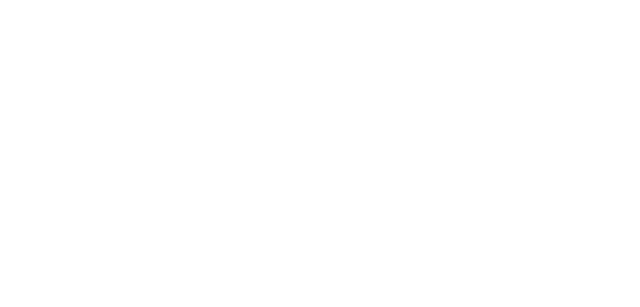
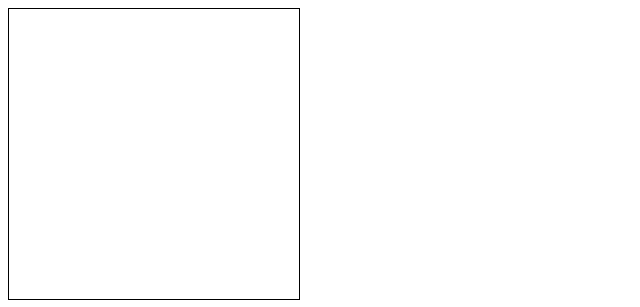
Before and after one commit to jeremyckahn/bezierizer, a website: page index.html in a window 1280 px wide. Shown: the whole page, without its empty margins (0-640 px from the left). Drawn offline with nearby package versions, Linux system fonts and the light colour scheme.

Commit message:
Bootstraps DOM and CSS.

```diff
--- a/index.html
+++ b/index.html
@@ -2,9 +2,11 @@
 <html>
 <head>
   <title>Bezierizer.  A graphical widget for defining a Bezier curve.</title>
+  <link rel="stylesheet" href="src/bezier.style.css">
 <head>
 <body>
   <div id="bezierizer-test"></div>
+  <script src="bower_components/jquery/jquery.min.js"></script>
   <script src="src/bezierizer.template.js"></script>
   <script src="src/bezierizer.core.js"></script>
   <script>
--- /dev/null
+++ b/src/bezier.style.css
@@ -0,0 +1,9 @@
+.bezierizer-container {
+
+}
+
+  .bezierizer-container canvas {
+    border: solid 1px #000;
+    height: 290px;
+    width: 290px;
+  }
--- a/src/bezierizer.core.js
+++ b/src/bezierizer.core.js
@@ -1,2 +1,4 @@
 function Bezierizer (container) {
+  this.$el  = $(container);
+  this.$el.append($(HTML_TEMPLATE));
 }
```
Also changed, not shown: 1 other file.
